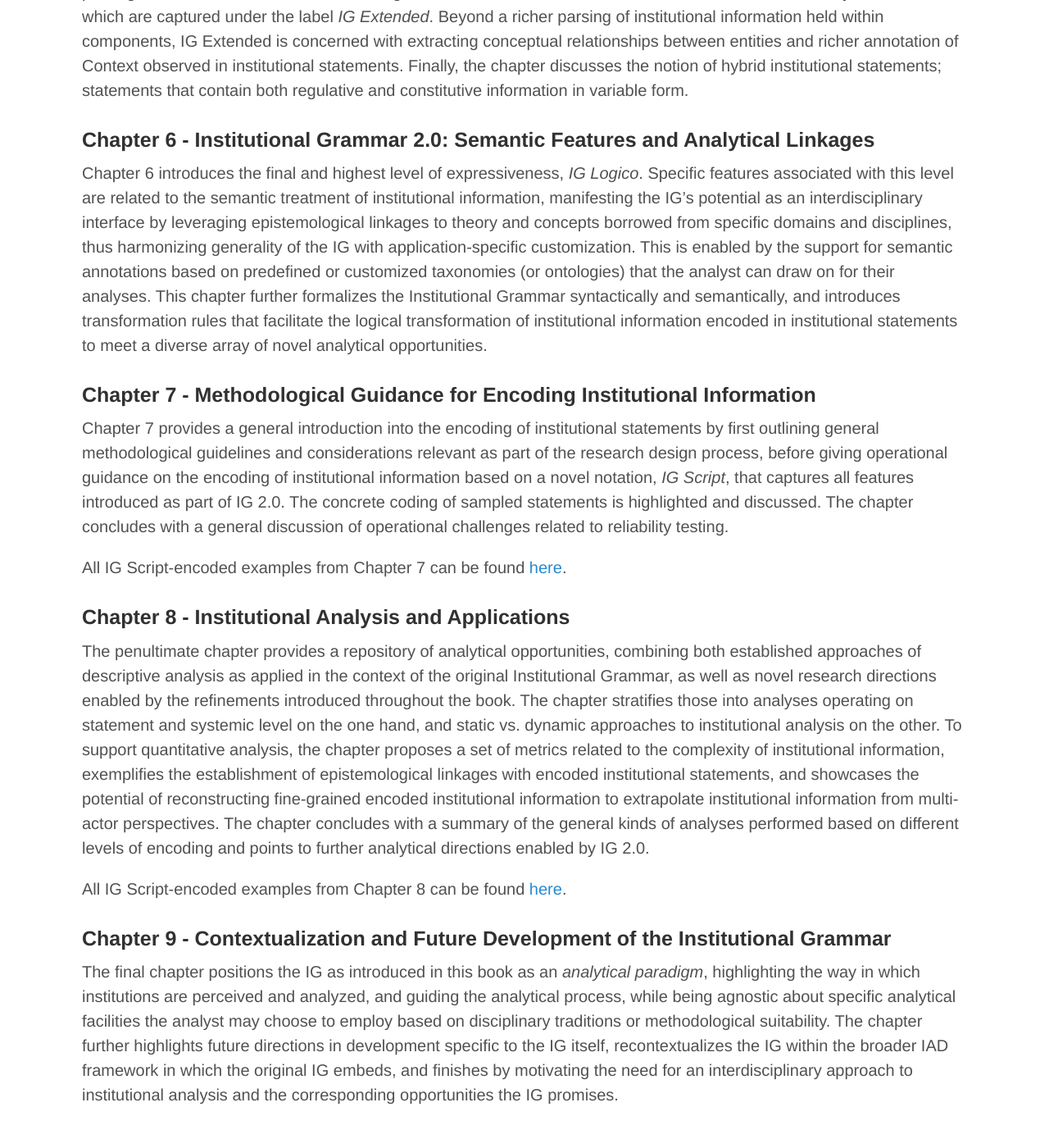
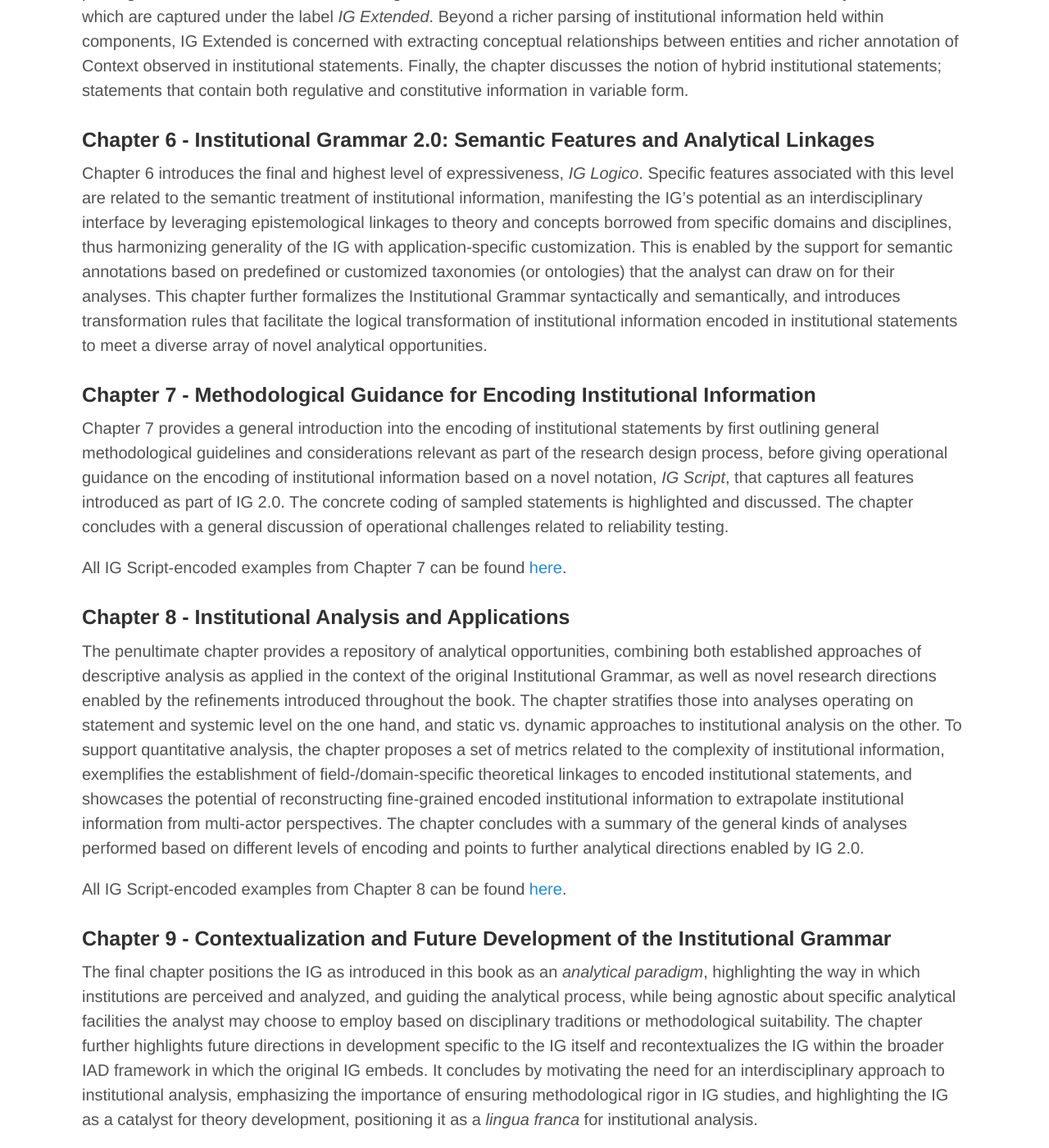
Before and after one commit to InstitutionalGrammar/IG-Book, a Jekyll site: the page built from book-content.md, in a window 1280 px wide and 1400 px high, scrolled down 2203 px. Shown: the whole window at 82% size. Built offline with Jekyll 4.4.1, drawn with Linux system fonts in a browser that asks for light colours; before the commit the page ends 3573 px from its top, so only the background shows below that.

Commit message:
Improved language and fixed typos.

```diff
--- a/book-content.md
+++ b/book-content.md
@@ -47,10 +47,10 @@ All IG Script-encoded examples from Chapter 7 can be found <a href="https://newi
 
 ### Chapter 8 - Institutional Analysis and Applications
 
-The penultimate chapter provides a repository of analytical opportunities, combining both established approaches of descriptive analysis as applied in the context of the original Institutional Grammar, as well as novel research directions enabled by the refinements introduced throughout the book. The chapter stratifies those into analyses operating on statement and systemic level on the one hand, and static vs. dynamic approaches to institutional analysis on the other. To support quantitative analysis, the chapter proposes a set of metrics related to the complexity of institutional information, exemplifies the establishment of epistemological linkages with encoded institutional statements, and showcases the potential of reconstructing fine-grained encoded institutional information to extrapolate institutional information from multi-actor perspectives. The chapter concludes with a summary of the general kinds of analyses performed based on different levels of encoding and points to further analytical directions enabled by IG 2.0.
+The penultimate chapter provides a repository of analytical opportunities, combining both established approaches of descriptive analysis as applied in the context of the original Institutional Grammar, as well as novel research directions enabled by the refinements introduced throughout the book. The chapter stratifies those into analyses operating on statement and systemic level on the one hand, and static vs. dynamic approaches to institutional analysis on the other. To support quantitative analysis, the chapter proposes a set of metrics related to the complexity of institutional information, exemplifies the establishment of field-/domain-specific theoretical linkages to encoded institutional statements, and showcases the potential of reconstructing fine-grained encoded institutional information to extrapolate institutional information from multi-actor perspectives. The chapter concludes with a summary of the general kinds of analyses performed based on different levels of encoding and points to further analytical directions enabled by IG 2.0.
 
 All IG Script-encoded examples from Chapter 8 can be found <a href="https://newinstitutionalgrammar.org/book-examples#ed1ch8">here</a>.
 
 ### Chapter 9 - Contextualization and Future Development of the Institutional Grammar
 
-The final chapter positions the IG as introduced in this book as an *analytical paradigm*, highlighting the way in which institutions are perceived and analyzed, and guiding the analytical process, while being agnostic about specific analytical facilities the analyst may choose to employ based on disciplinary traditions or methodological suitability. The chapter further highlights future directions in development specific to the IG itself, recontextualizes the IG within the broader IAD framework in which the original IG embeds, and finishes by motivating the need for an interdisciplinary approach to institutional analysis and the corresponding opportunities the IG promises.
+The final chapter positions the IG as introduced in this book as an *analytical paradigm*, highlighting the way in which institutions are perceived and analyzed, and guiding the analytical process, while being agnostic about specific analytical facilities the analyst may choose to employ based on disciplinary traditions or methodological suitability. The chapter further highlights future directions in development specific to the IG itself and recontextualizes the IG within the broader IAD framework in which the original IG embeds. It concludes by motivating the need for an interdisciplinary approach to institutional analysis, emphasizing the importance of ensuring methodological rigor in IG studies, and highlighting the IG as a catalyst for theory development, positioning it as a *lingua franca* for institutional analysis.
```
Also changed, not shown: faq.md (+5 -5 lines).
